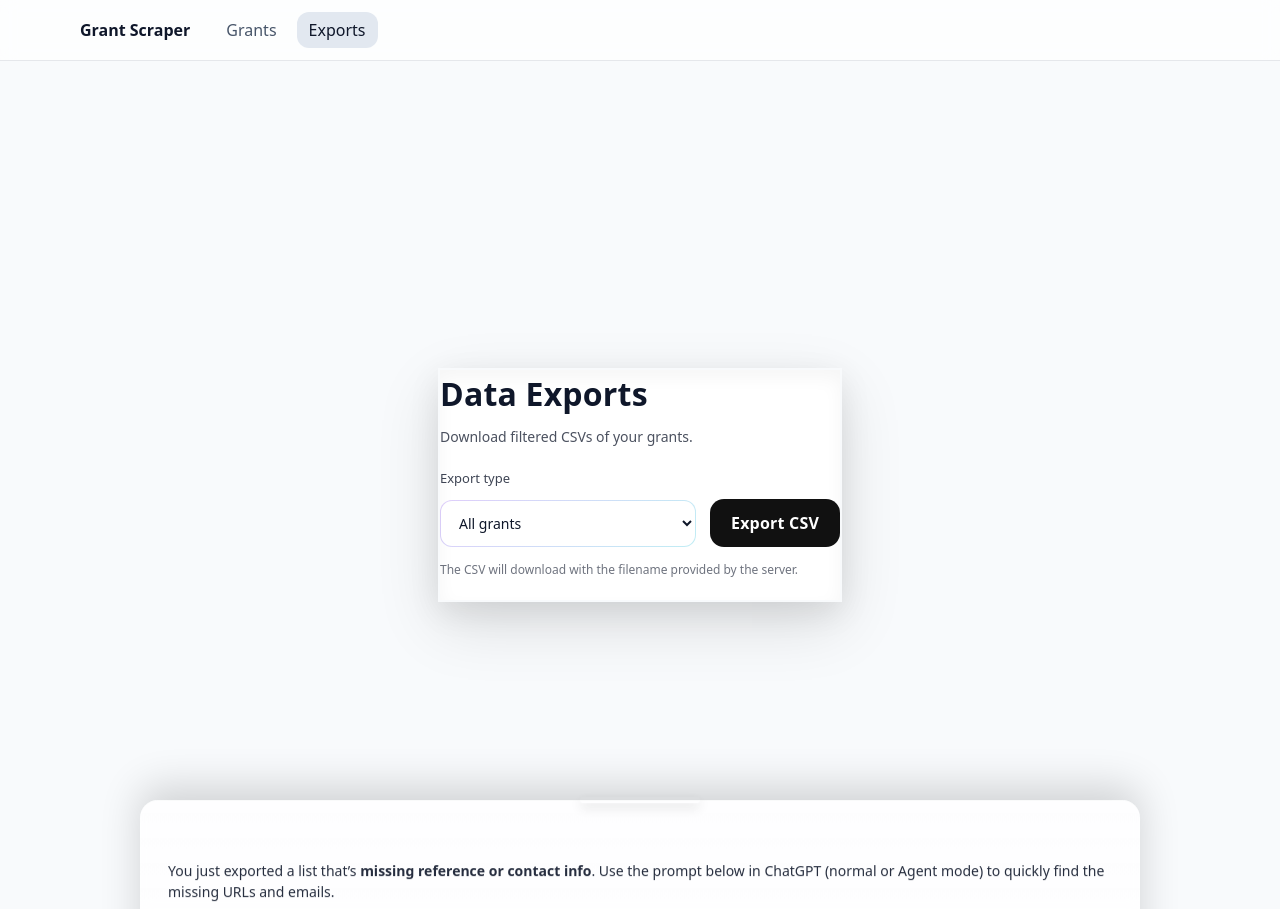
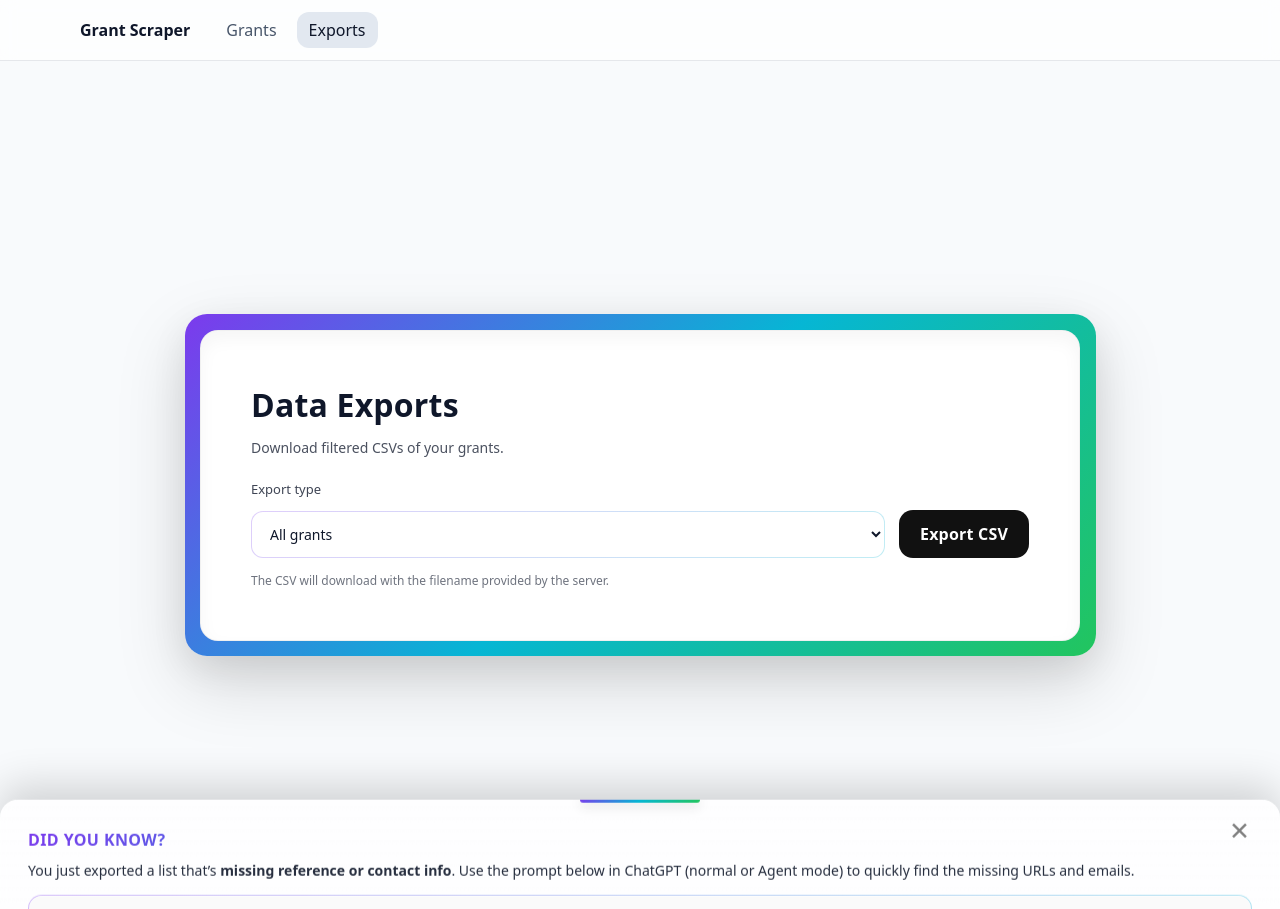
Before and after one commit to Samk104/Grant-Scraper-Dashboard, an Angular app: page /exports in a window 1280 px wide. Built offline with nearby package versions, Linux system fonts and the light colour scheme.

Commit message:
Beautified exports page and added popup

```diff
--- a/src/app/features/exports/exports.html
+++ b/src/app/features/exports/exports.html
@@ -1,5 +1,4 @@
 <div class="exports-page">
-
   <div class="card-frame">
     <div
       class="export-card"
@@ -26,12 +25,14 @@
           <option [ngValue]="ExportType.approved">Approved</option>
           <option [ngValue]="ExportType.disapproved">Disapproved</option>
           <option [ngValue]="ExportType.llm_not_relevant">LLM marked Not Relevant</option>
-          <option [ngValue]="ExportType.approved_no_email_or_no_url">Approved missing email or URL</option>
+          <option [ngValue]="ExportType.approved_no_email_or_no_url">
+            Approved missing email or URL
+          </option>
         </select>
 
         <button class="export-btn" (click)="onExport()" [disabled]="loading()">
-          @if (!loading()) { <span>Export CSV</span> }
-          @if (loading()) { <span class="spinner"></span> }
+          @if (!loading()) { <span>Export CSV</span> } @if (loading()) {
+          <span class="spinner"></span> }
         </button>
       </div>
 
@@ -40,24 +41,42 @@
   </div>
 
   @if (showToastFlag) {
-    <div class="toast">{{ toastText }}</div>
+  <div class="toast">{{ toastText }}</div>
   }
 
-  <!-- Slide-up panel -->
   <div class="did-you-know" [class.open]="showDidYouKnow">
-    <div class="dyk-inner">
+    <div
+      class="dyk-inner"
+      draggable="true"
+      role="dialog"
+      aria-modal="true"
+      aria-label="Did you know panel"
+      (touchstart)="onDYKDragStart($event)"
+      (touchmove)="onDYKDragMove($event)"
+      (touchend)="onDYKDragEnd()"
+      (mousedown)="onDYKDragStart($event)"
+      (mousemove)="onDYKDragMove($event)"
+      (mouseup)="onDYKDragEnd()"
+      [style.transform]="dragOffset ? 'translateY(' + dragOffset + 'px)' : null"
+      [class.dragging]="dragging"
+    >
       <div class="dyk-accent"></div>
+      <button class="dyk-dismiss" (click)="showDidYouKnow = false" aria-label="Dismiss panel">
+        ✕
+      </button>
+
       <div class="dyk-header">
         <h3>DID YOU KNOW?</h3>
         <p class="lead">
-          You just exported a list that’s <strong>missing reference or contact info</strong>.
-          Use the prompt below in ChatGPT (normal or Agent mode) to quickly find the missing URLs and emails.
+          You just exported a list that’s <strong>missing reference or contact info</strong>. Use
+          the prompt below in ChatGPT (normal or Agent mode) to quickly find the missing URLs and
+          emails.
         </p>
       </div>
 
       <div class="prompt-box">
-        <pre>{{ didYouKnowPrompt }}</pre>
-        <button class="copy-btn" (click)="copyPrompt()">Copy prompt</button>
+        <pre>{{ didYouKnowPrompt | slice : 0 : 220 }}…</pre>
+        <button class="copy-btn" (click)="copyPrompt()">Copy full prompt</button>
       </div>
 
       <div class="steps">
@@ -65,9 +84,9 @@
         <ol>
           <li>Open ChatGPT and start a new chat.</li>
           <li>Upload the CSV you just downloaded.</li>
-          <li>Paste the prompt (copied above) and send.</li>
-          <li>Review the proposed <em>found_url</em> / <em>found_email</em> values and confidence.</li>
-          <li>Download the returned CSV and import it into your workflow.</li>
+          <li>Paste the copied prompt and send.</li>
+          <li>Review the proposed <em>found_url</em> / <em>found_email</em> values.</li>
+          <li>Download the returned CSV and import it.</li>
         </ol>
       </div>
     </div>
--- a/src/app/features/exports/exports.scss
+++ b/src/app/features/exports/exports.scss
@@ -1,12 +1,11 @@
-:root {
+:host {
   --card-w: clamp(380px, 72vw, 880px);
   --card-pad: clamp(22px, 4.2vw, 40px);
   --radius: 18px;
-  --grad-1: #7c3aed; /* purple-600 */
-  --grad-2: #06b6d4; /* cyan-500 */
-  --grad-3: #22c55e; /* green-500 */
+  --grad-1: #7c3aed;
+  --grad-2: #06b6d4;
+  --grad-3: #22c55e;
 }
-
 
 .exports-page {
   min-height: 100dvh;
@@ -16,32 +15,32 @@
   background: transparent;
 }
 
-
 .card-frame {
   background: linear-gradient(135deg, var(--grad-1), var(--grad-2), var(--grad-3));
-  padding: 2px;
-  border-radius: calc(var(--radius) + 2px);
-  box-shadow: 0 22px 60px rgba(0,0,0,0.12), 0 10px 30px rgba(0,0,0,0.08);
+  padding: 1.5px;
+  border-radius: calc(var(--radius) + 4px);
+  box-shadow: 0 26px 70px rgba(0, 0, 0, 0.15), 0 12px 36px rgba(0, 0, 0, 0.08);
+  overflow: hidden;
 }
-
 
 .export-card {
   width: var(--card-w);
-  padding: var(--card-pad);
+  padding: calc(var(--card-pad) * 1.25);
+  margin: 14px;
   border-radius: var(--radius);
   background: #fff;
-  box-shadow: 0 8px 18px rgba(0,0,0,0.04) inset;
-  transform: perspective(1000px)
-             rotateX(var(--tilt-x, 0deg))
-             rotateY(var(--tilt-y, 0deg));
+  border: 1px solid rgba(0, 0, 0, 0.06);
+  box-shadow: 0 8px 18px rgba(0, 0, 0, 0.04) inset;
+  min-height: 260px;
+
+  transform: perspective(1000px) rotateX(var(--tilt-x, 0deg)) rotateY(var(--tilt-y, 0deg));
   transition: transform 120ms ease, box-shadow 220ms ease;
+  transform-style: preserve-3d;
+  backface-visibility: hidden;
   will-change: transform;
-  min-height: 230px;
 
   &:hover {
-    box-shadow:
-      0 30px 90px rgba(0,0,0,0.12),
-      0 8px 24px rgba(0,0,0,0.08);
+    box-shadow: 0 30px 90px rgba(0, 0, 0, 0.12), 0 8px 24px rgba(0, 0, 0, 0.08);
   }
 
   h1 {
@@ -69,16 +68,17 @@
       opacity: 0.8;
       margin-bottom: -4px;
     }
+
     select {
       padding: 12px 14px;
       font-size: 14px;
       border-radius: 12px;
-      border: 1px solid rgba(0,0,0,0.12);
       background: linear-gradient(#fff, #fff) padding-box,
-                  linear-gradient(135deg, rgba(124,58,237,.25), rgba(6,182,212,.25)) border-box;
+        linear-gradient(135deg, rgba(124, 58, 237, 0.25), rgba(6, 182, 212, 0.25)) border-box;
       border: 1px solid transparent;
       outline: none;
     }
+
     .export-btn {
       padding: 12px 18px;
       border-radius: 14px;
@@ -110,14 +110,18 @@
     width: 18px;
     height: 18px;
     border-radius: 50%;
-    border: 2px solid rgba(255,255,255,0.45);
+    border: 2px solid rgba(255, 255, 255, 0.45);
     border-top-color: white;
     animation: spin 0.9s linear infinite;
     display: inline-block;
   }
 }
 
-@keyframes spin { to { transform: rotate(360deg); } }
+@keyframes spin {
+  to {
+    transform: rotate(360deg);
+  }
+}
 
 .toast {
   position: fixed;
@@ -128,19 +132,21 @@
   color: #fff;
   padding: 10px 14px;
   border-radius: 10px;
-  box-shadow: 0 8px 24px rgba(0,0,0,0.22);
+  box-shadow: 0 8px 24px rgba(0, 0, 0, 0.22);
   font-size: 13px;
   z-index: 1000;
 }
 
-
 .did-you-know {
   position: fixed;
-  left: 0; right: 0; bottom: 0;
+  left: 0;
+  right: 0;
+  bottom: 0;
   transform: translateY(100%);
   transition: transform 280ms ease;
   z-index: 999;
   pointer-events: none;
+  touch-action: pan-y;
 
   &.open {
     transform: translateY(0);
@@ -149,30 +155,58 @@
 
   .dyk-inner {
     margin: 0 auto;
-    max-width: 1000px;
-    background:
-      linear-gradient(180deg, rgba(255,255,255,0.8), rgba(255,255,255,0.95));
+    width: 100%;
+    max-width: none;
+    max-height: 85vh;
+    overflow: auto;
+
+    background: linear-gradient(180deg, rgba(255, 255, 255, 0.8), rgba(255, 255, 255, 0.95));
     backdrop-filter: blur(6px);
+
     border-top-left-radius: 18px;
     border-top-right-radius: 18px;
-    box-shadow: 0 -14px 40px rgba(0,0,0,0.16);
+    box-shadow: 0 -14px 40px rgba(0, 0, 0, 0.16);
     padding: clamp(18px, 3vw, 28px);
     position: relative;
+    overscroll-behavior: contain;
   }
 
+  .dyk-inner.dragging {
+    transition: none;
+    user-select: none;
+    cursor: grabbing;
+  }
+
+  .dyk-dismiss {
+    position: absolute;
+    top: 12px;
+    right: 30px;
+    background: none;
+    border: none;
+    font-size: 25px;
+    cursor: pointer;
+    color: rgba(0, 0, 0, 0.5);
+    z-index: 2;
+  }
+
+  .dyk-dismiss:hover {
+    color: rgba(0, 0, 0, 0.9);
+  }
 
   .dyk-accent {
     position: absolute;
-    top: 0; left: 50%;
+    top: 0;
+    left: 50%;
     transform: translate(-50%, -50%);
-    width: 120px; height: 6px;
+    width: 120px;
+    height: 6px;
     border-radius: 999px;
     background: linear-gradient(135deg, var(--grad-1), var(--grad-2), var(--grad-3));
-    box-shadow: 0 4px 12px rgba(0,0,0,0.12);
+    box-shadow: 0 4px 12px rgba(0, 0, 0, 0.12);
+    pointer-events: none;
   }
 
-  .dyk-header {
-    h3 {
+  .dyk-header h3 {
     margin: 0 0 8px;
     font-weight: 900;
     letter-spacing: 0.4px;
@@ -181,22 +215,21 @@
     background-clip: text;
     color: transparent;
   }
-    .lead {
+
+  .dyk-header .lead {
     margin: 0 0 14px;
     font-size: 14px;
     opacity: 0.9;
   }
-  }
 
   .prompt-box {
     position: relative;
-    background:
-      linear-gradient(#fafafa, #fafafa) padding-box,
-      linear-gradient(135deg, rgba(124,58,237,.35), rgba(6,182,212,.35)) border-box;
+    background: linear-gradient(#fafafa, #fafafa) padding-box,
+      linear-gradient(135deg, rgba(124, 58, 237, 0.35), rgba(6, 182, 212, 0.35)) border-box;
     border: 1px solid transparent;
     border-radius: 14px;
     padding: 14px 14px 56px;
-    box-shadow: inset 0 1px 0 rgba(255,255,255,0.6);
+    box-shadow: inset 0 1px 0 rgba(255, 255, 255, 0.6);
 
     pre {
       margin: 0;
@@ -204,6 +237,9 @@
       word-wrap: break-word;
       font-size: 12.5px;
       line-height: 1.55;
+      max-height: 96px;
+      overflow: hidden;
+      text-overflow: ellipsis;
     }
 
     .copy-btn {
@@ -217,20 +253,58 @@
       background: #111;
       color: #fff;
       cursor: pointer;
-      box-shadow: 0 6px 18px rgba(0,0,0,0.16);
+      box-shadow: 0 6px 18px rgba(0, 0, 0, 0.16);
     }
   }
 
   .steps {
     margin-top: 16px;
-    h4 { margin: 0 0 8px; font-size: 14px; font-weight: 800; }
-    ol { margin: 0; padding-left: 18px;
-      li { margin: 4px 0; font-size: 13.5px; }
+
+    h4 {
+      margin: 0 0 8px;
+      font-size: 14px;
+      font-weight: 800;
+    }
+
+    ol {
+      margin: 0;
+      padding-left: 18px;
+
+      li {
+        margin: 4px 0;
+        font-size: 13.5px;
+      }
     }
   }
 }
 
+@media (max-width: 560px) {
+  .export-card .controls {
+    grid-template-columns: 1fr;
+    gap: 10px;
+  }
+  .export-card .export-btn {
+    width: 100%;
+  }
+  .export-card select {
+    width: 100%;
+  }
+}
 
 @media (hover: none) and (pointer: coarse) {
-  .export-card { transform: none !important; }
+  .export-card {
+    transform: none !important;
   }
+}
+
+@media (max-width: 640px) {
+  .did-you-know .dyk-inner {
+    width: 100%;
+    max-height: 80vh;
+    border-radius: 16px 16px 0 0;
+    padding-bottom: calc(24px + env(safe-area-inset-bottom, 0px));
+  }
+  .did-you-know .dyk-dismiss {
+    display: none;
+  }
+}
--- a/src/app/features/exports/exports.ts
+++ b/src/app/features/exports/exports.ts
@@ -1,7 +1,7 @@
 import { Component, HostListener, signal } from '@angular/core';
 import { CommonModule } from '@angular/common';
 import { FormsModule } from '@angular/forms';
-import { ExportsService, ExportType, EXPORT_TYPE  } from '../../services/exports.service';
+import { ExportsService, ExportType, EXPORT_TYPE } from '../../services/exports.service';
 import { HttpResponse } from '@angular/common/http';
 
 @Component({
@@ -14,9 +14,7 @@ import { HttpResponse } from '@angular/common/http';
 export class ExportsComponent {
   ExportType = EXPORT_TYPE;
 
-
   type: ExportType = EXPORT_TYPE.all;
-
 
   loading = signal(false);
   showToastFlag = false;
@@ -26,6 +24,11 @@ ExportType = EXPORT_TYPE;
   tiltX = signal(0);
   tiltY = signal(0);
   isHovering = signal(false);
+
+  dragStartY = 0;
+  dragOffset = 0;
+  dragging = false;
+  private dragThreshold = 120;
 
   showDidYouKnow = false;
 
@@ -39,7 +42,7 @@ WHAT TO DO
                 • Search for the official grant/opportunity page (prefer the publisher's own site over 3rd parties).
                 • If multiple candidates exist, pick the one most consistent with title/source/tags; otherwise mark as "ambiguous".
                 • For email: prefer a dedicated grants/applications contact; if only generic "info@" exists, use it and note it as generic.
-   • Avoid scraping personal emails from PDFs unless clearly intended for public inquiries.
+                • Scrape personal emails from PDFs and other documents to the best of your ability digging deep if required.
               3) Output a CLEAN CSV (same order and number of rows as input) with these columns:
                 id,title,url,source,scraped_at,is_relevant,grant_amount,deadline,tags,user_feedback,user_feedback_info,email,
                 and two extra columns at the end:
@@ -150,4 +153,27 @@ Return only a downloadable CSV with the added columns: found_url,found_email,con
       this.showToast('Copy failed. Select and copy manually.', 2800);
     }
   }
+
+  onDYKDragStart(ev: TouchEvent | MouseEvent) {
+    if (!this.showDidYouKnow) return;
+    this.dragging = true;
+    this.dragStartY =
+      (ev instanceof TouchEvent ? ev.touches[0].clientY : (ev as MouseEvent).clientY) || 0;
   }
+
+  onDYKDragMove(ev: TouchEvent | MouseEvent) {
+    if (!this.dragging) return;
+    const y = ev instanceof TouchEvent ? ev.touches[0].clientY : (ev as MouseEvent).clientY;
+    const delta = y - this.dragStartY;
+    this.dragOffset = Math.max(0, delta);
+  }
+
+  onDYKDragEnd() {
+    if (!this.dragging) return;
+    if (this.dragOffset > this.dragThreshold) {
+      this.showDidYouKnow = false;
+    }
+    this.dragging = false;
+    this.dragOffset = 0;
+  }
+}
```
Lines whose indentation alone changed are shown as unchanged.
